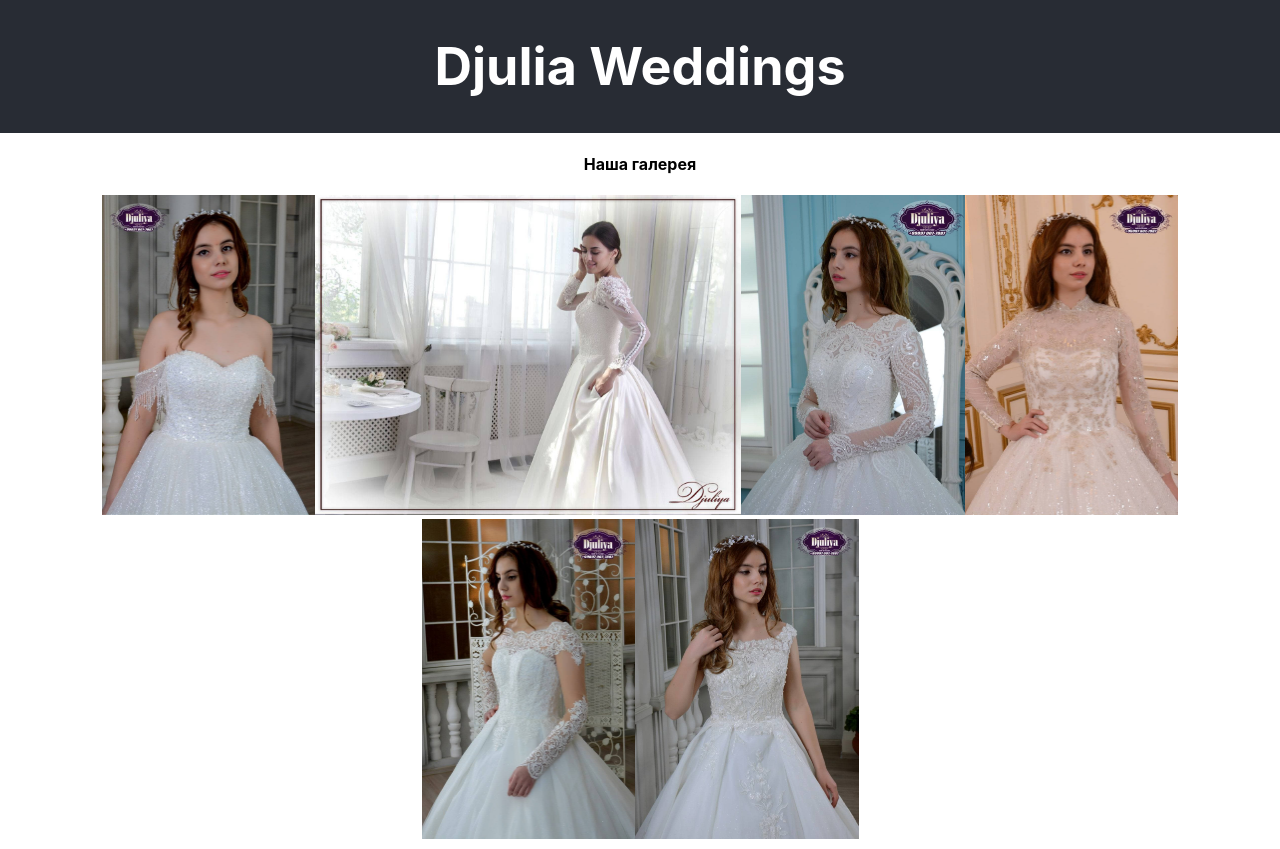
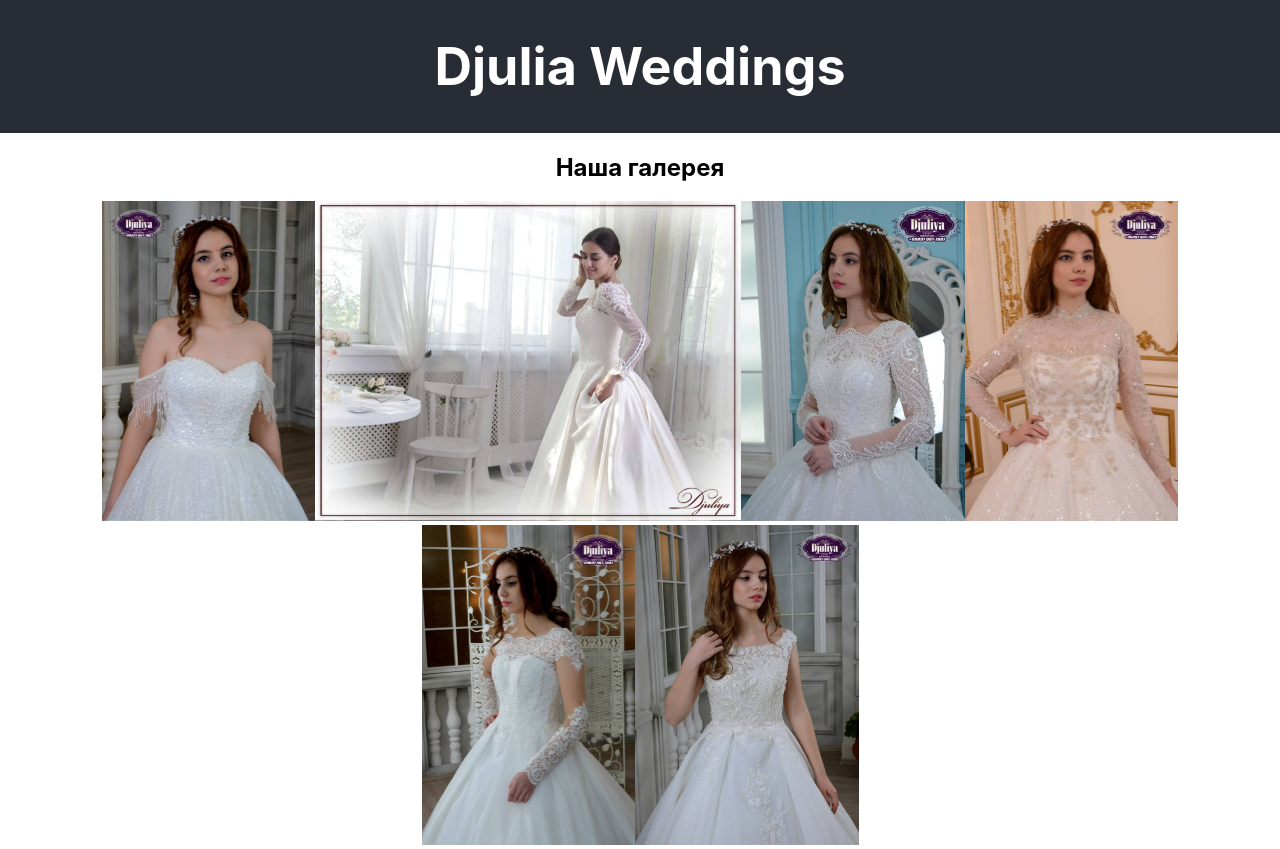
Before and after one commit to OlegSliusar/djulia-weddings, a React (Create React App) app: page / in a window 1280 px wide. Built offline with nearby package versions, Linux system fonts and the light colour scheme.

Commit message:
Change h4 to h2 tag

```diff
--- a/src/App.js
+++ b/src/App.js
@@ -11,7 +11,7 @@
     <div className="container">
       <div className="row">
         <div className="col-xs-12 col-sm-6 col-md-6 col-lg-6">
-            <h4>Наша галерея</h4>
+            <h2>Наша галерея</h2>
         </div>
         <div className="col-xs-12 col-sm-6 col-md-6 col-lg-6">
           { images }
```
